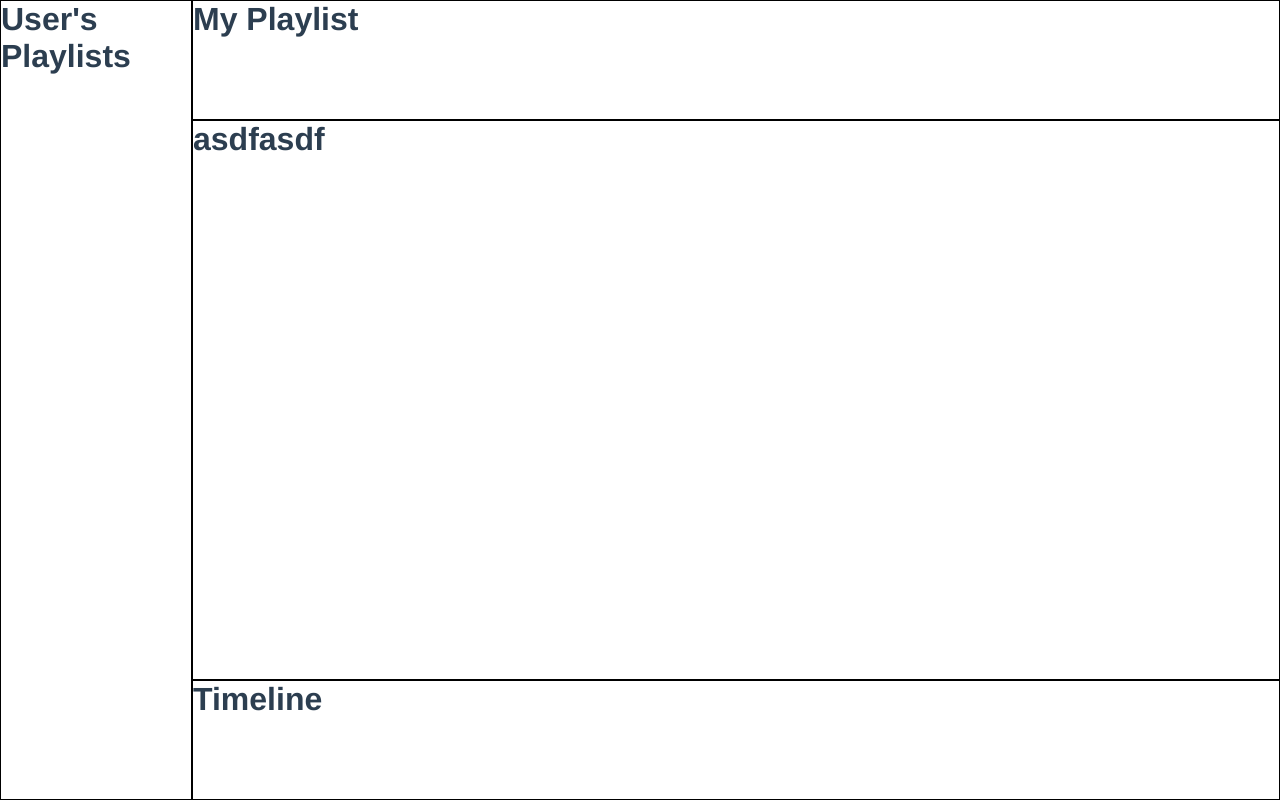
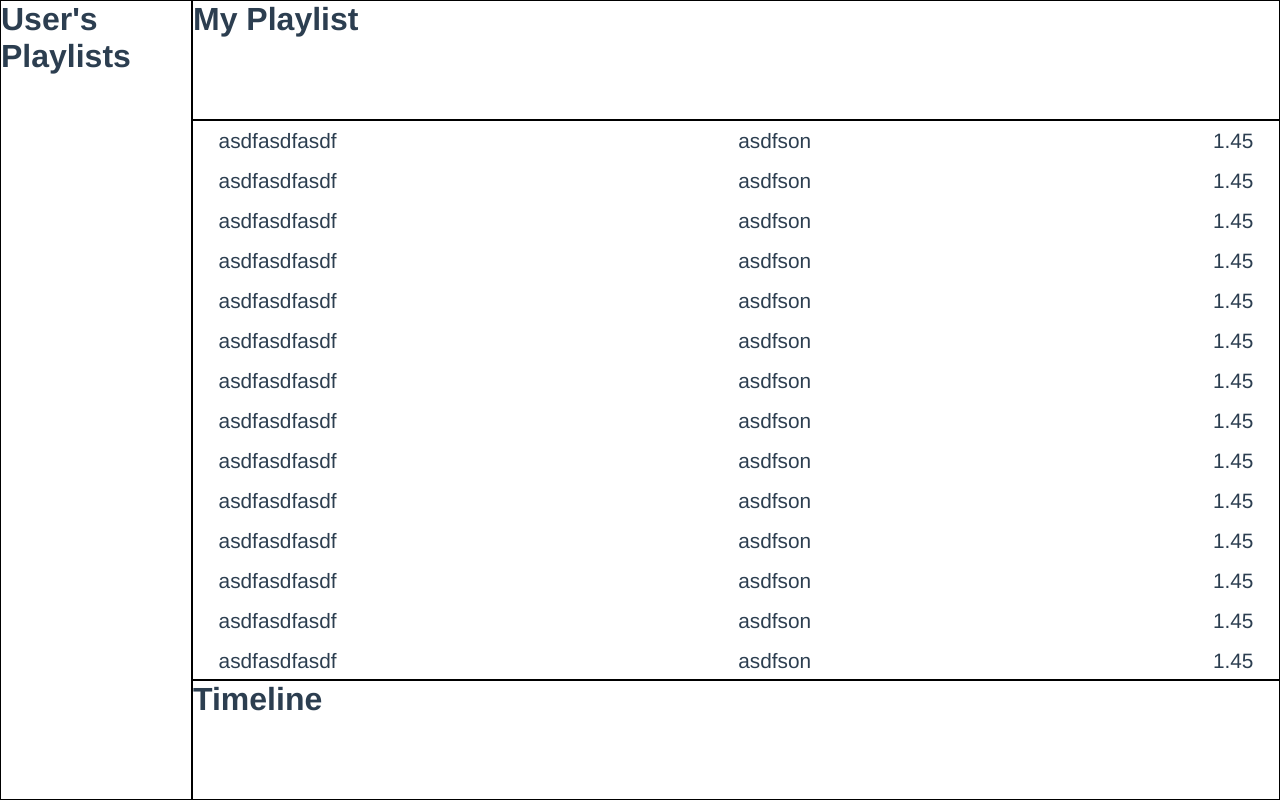
Before and after one commit to ollejj/ljudio, a Vue app in the folder frontend/: page / in a window 1280 px wide. Built offline with nearby package versions, Linux system fonts and the light colour scheme.

Commit message:
SongItem with listview

```diff
--- a/frontend/src/App.vue
+++ b/frontend/src/App.vue
@@ -62,6 +62,7 @@ export default {
 .playlist-content {
     border: 1px solid black;
     height: 70vh;
+    overflow: auto;
 }
 
 .timeline {
--- a/frontend/src/components/PlaylistContent.vue
+++ b/frontend/src/components/PlaylistContent.vue
@@ -1,17 +1,28 @@
 <template>
     <div>
-        <h1>asdfasdf</h1>
+        <SongItem
+            v-for="index in 100"
+            :key="index"
+            songName="asdfasdfasdf"
+            songArtist="asdfson"
+            songDuration="1.45"
+            id="dQw4w9WgXcQ"
+        />
     </div>
 </template>
 
 <script>
+import SongItem from "./SongItem.vue";
+
 export default {
     name: "PlaylistContent",
-    data() {
-        return {};
+    components: {
+        SongItem,
     },
 };
 </script>
 
 <style scoped>
+div {
+}
 </style>
--- /dev/null
+++ b/frontend/src/components/SongItem.vue
@@ -0,0 +1,53 @@
+<template>
+    <div v-on:click="playSong(id)">
+        <p>{{ songName }}</p>
+        <p>{{ songArtist }}</p>
+        <p>{{ songDuration }}</p>
+    </div>
+</template>
+
+<script>
+export default {
+    name: "SongItem",
+    props: {
+        songName: String,
+        songArtist: String,
+        songDuration: String,
+        id: String,
+    },
+    methods: {
+        playSong(id) {
+            //Use Youtube API to play song
+            //The prop 'id' will serve as a pointer to the video/song id on youtube
+            //example:
+            console.log(id);
+            window.location.href = `https://www.youtube.com/watch?v=${id}`;
+        },
+    },
+};
+</script>
+
+<style scoped>
+div {
+    display: flex;
+    flex-direction: row;
+    justify-content: space-between;
+    align-items: center;
+    height: 5vh;
+    padding-left: 2vw;
+    padding-right: 2vw;
+
+    /*Disable the user to select text on the Song Items*/
+    user-select: none; /*Currently supported by Chrome, Edge, Opera and Firefox*/
+}
+
+div:hover {
+    background-color: #ececec;
+    cursor: pointer;
+}
+
+p {
+    font-size: 1.3rem;
+    text-align: center;
+}
+</style>
--- /dev/null
+++ b/frontend/src/vite.config.js
@@ -0,0 +1,6 @@
+export default {
+    proxy: {
+        "/rest": "http://localhost:3001/",
+        "/api": "http://localhost:3001/"
+    }
+}
```
Also changed, not shown: 1 other file (tests, documents, lock files or other folders). Lines whose indentation alone changed are shown as unchanged.
